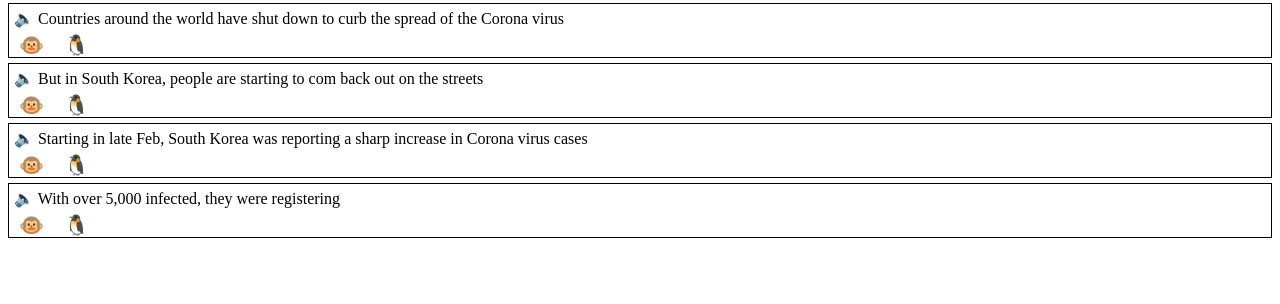
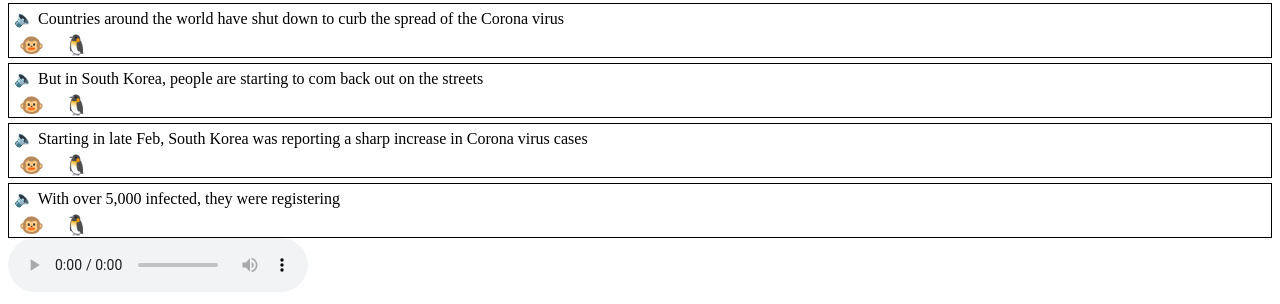
Before and after one commit to visualkhh/edu-language, a plain HTML site: page english/news/vox-covid19-koreanIQ110.html in a window 1280 px wide. Shown: the part 777-1081 px from the top of the page. Before the commit the page ends 1023 px from the top, so only its background shows below. Drawn offline with Linux system fonts and the light colour scheme.

Commit message:
Initialization

```diff
--- a/english/news/vox-covid19-koreanIQ110.html
+++ b/english/news/vox-covid19-koreanIQ110.html
@@ -69,6 +69,14 @@
 <!--</div>-->
 
 <!--<audio id="audio" controls></audio>-->
+
+<audio
+        controls
+        src="https://interactive-examples.mdn.mozilla.net/media/examples/t-rex-roar.mp3">
+    Your browser does not support the
+    <code>audio</code> element.
+</audio>
+
 </body>
 <!--<script src="https://ajax.googleapis.com/ajax/libs/jquery/3.4.1/jquery.min.js"></script>-->
 <script src="../dictionary.js"></script>
```
